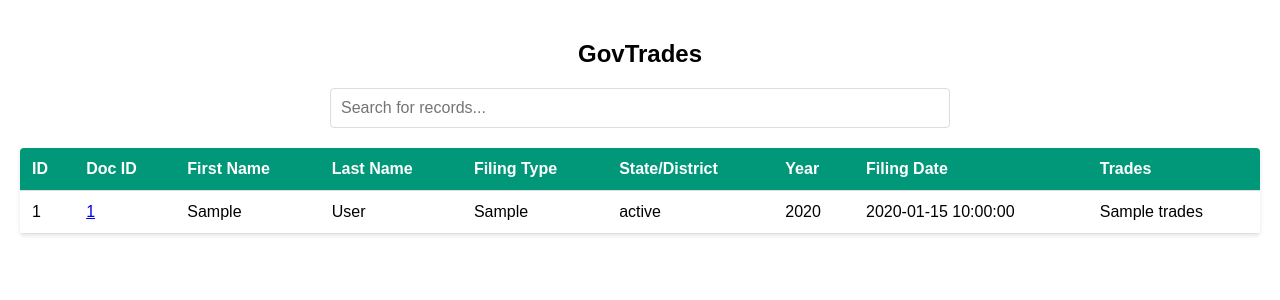
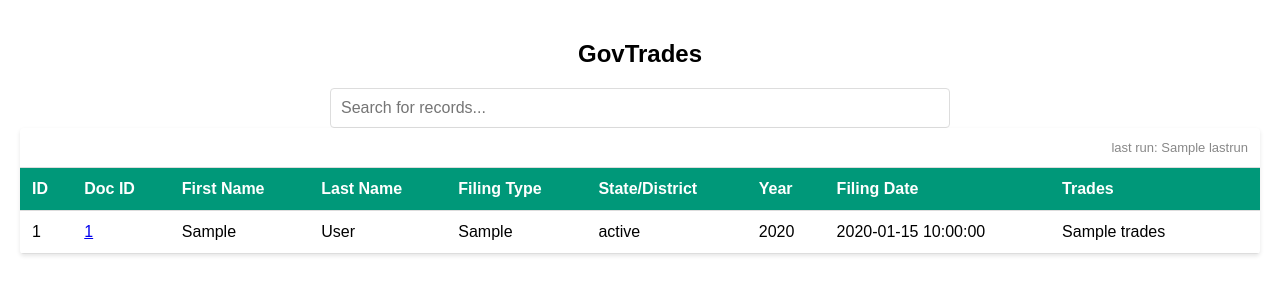
Before and after one commit to jwu-sym/govtrade, a Flask app: template src/templates/index.html in a window 1280 px wide. Shown: the top 300 px of the page. Run offline with Flask 3, Linux system fonts and the light colour scheme; the template is opened without the code that fills it: most values are stand-ins (such as "Sample title", 1, 10 or a date in 2020).

Commit message:
added lastrun display

```diff
--- a/src/app.py
+++ b/src/app.py
@@ -7,7 +7,7 @@
 
 import time
 import atexit
-from service import get_records
+from service import get_records, get_last_run
 
 from apscheduler.schedulers.background import BackgroundScheduler
 
@@ -38,7 +38,8 @@
 def records():
     records = get_records()
     print(f'# of records {len(records)}')
-    return render_template('index.html', records=records)
+    lastrun = get_last_run()
+    return render_template('index.html', records=records, lastrun=lastrun)
 
 
 def daily_fetch_job():
@@ -50,7 +51,7 @@
 
 def start_job_scheduler():
     scheduler = BackgroundScheduler()
-    scheduler.add_job(func=daily_fetch_job, trigger="interval", seconds=120)
+    scheduler.add_job(func=daily_fetch_job, trigger="interval", seconds=7200)
     scheduler.start()
     atexit.register(lambda: scheduler.shutdown())
 
--- a/src/templates/index.html
+++ b/src/templates/index.html
@@ -19,7 +19,6 @@
             border-radius: 4px;
             width: 50%; /* Makes the search box one-third of the table width */
             box-sizing: border-box;
-            margin-bottom: 20px;
         }
         table {
             border-collapse: collapse;
@@ -51,6 +50,11 @@
         .sort-desc:after {
             content: " \21E9"; /* Down arrow for descending */
         }
+        .lastrun {
+            font-size:13px;
+            color:#888;
+            text-align:right;
+        }
     </style>
 </head>
 <body>
@@ -59,6 +63,14 @@
 
     <table id="recordsTable">
         <thead>
+            <tr>
+                <td colspan="8"></td>
+                <td class="lastrun">
+                        last run: {{lastrun}}
+                </td>
+            </tr>
+
+            </tr>
             <tr>
                 <th onclick="sortTable(0, this)">ID</th>
                 <th onclick="sortTable(1, this)">Doc ID</th>
```
Also changed, not shown: src/fetcher.py (+7 -4 lines), src/service.py (+7 -0 lines).
